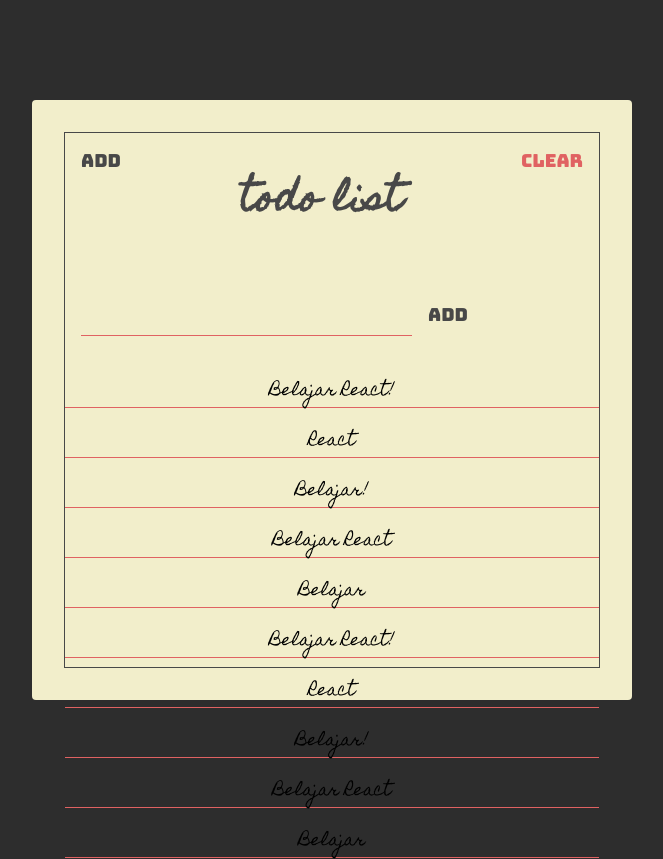
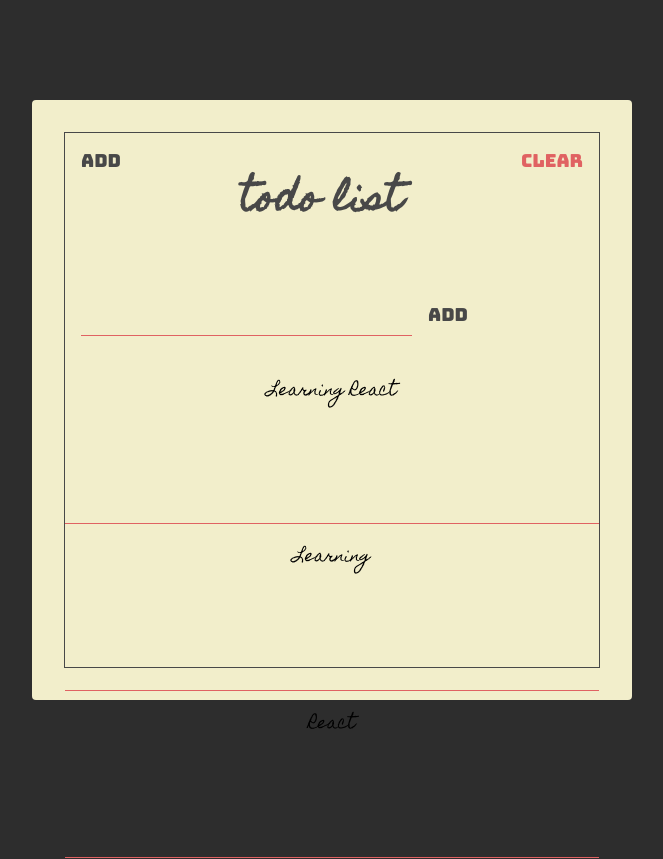
Before and after one commit to bghozi/react-todolist, a React (Create React App) app: page / in a window 1280 px wide. Shown: the whole page, without its empty margins (308-971 px from the left). Built offline with nearby package versions, Linux system fonts and the light colour scheme.

Commit message:
membuat todos dan todolist component

```diff
--- a/src/components/Todos.jsx
+++ b/src/components/Todos.jsx
@@ -1,40 +1,9 @@
 import React from "react";
+import PropTypes from "prop-types";
 
 import Todo from "./Todo";
 
-const Todos = () => {
-  const todos = [
-    {
-      text: "Belajar React!"
-    },
-    {
-      text: "React"
-    },
-    {
-      text: "Belajar!"
-    },
-    {
-      text: "Belajar React"
-    },
-    {
-      text: "Belajar"
-    },
-    {
-      text: "Belajar React!"
-    },
-    {
-      text: "React"
-    },
-    {
-      text: "Belajar!"
-    },
-    {
-      text: "Belajar React"
-    },
-    {
-      text: "Belajar"
-    }
-  ];
+const Todos = ({ todos }) => {
   return (
     <section className="todos">
       {todos.map((todo) => {
@@ -44,4 +13,12 @@
   );
 };
 
+Todos.propTypes = {
+  todos: PropTypes.arrayOf(
+    PropTypes.shape({
+      text: PropTypes.string
+    })
+  )
+};
+
 export default Todos;
--- a/src/pages/TodoList.jsx
+++ b/src/pages/TodoList.jsx
@@ -1,4 +1,4 @@
-import React from "react";
+import React, { useState } from "react";
 
 import Paper from "../components/Paper";
 import Header from "../components/Header";
@@ -6,11 +6,17 @@
 import Todos from "../components/Todos";
 
 const TodoList = () => {
+  const [todos, setTodos] = useState([
+    { text: "Learning React" },
+    { text: "Learning" },
+    { text: "React" }
+  ]);
+
   return (
     <Paper>
       <Header />
       <TodoForm />
-      <Todos />
+      <Todos todos={todos} />
     </Paper>
   );
 };
```
